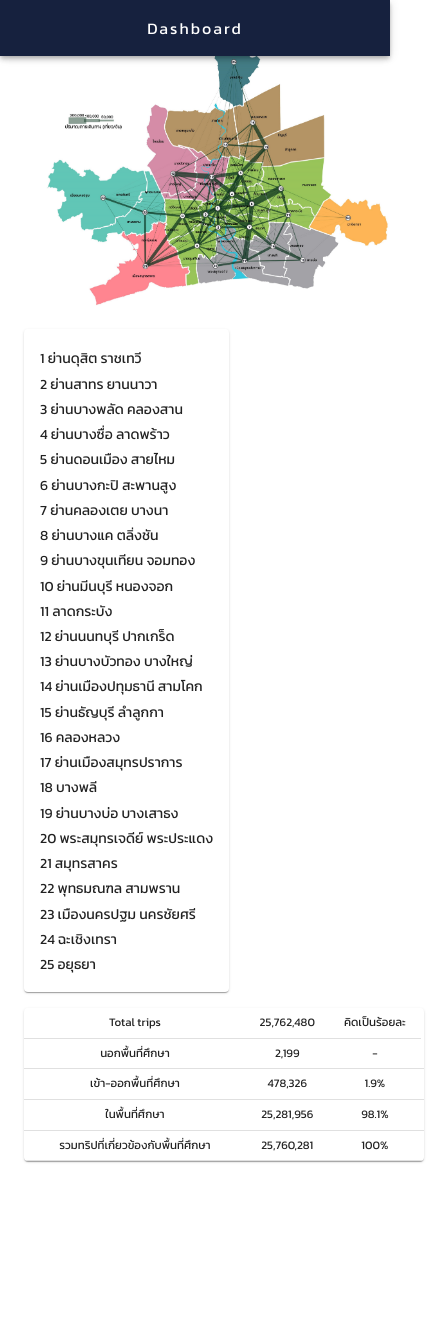
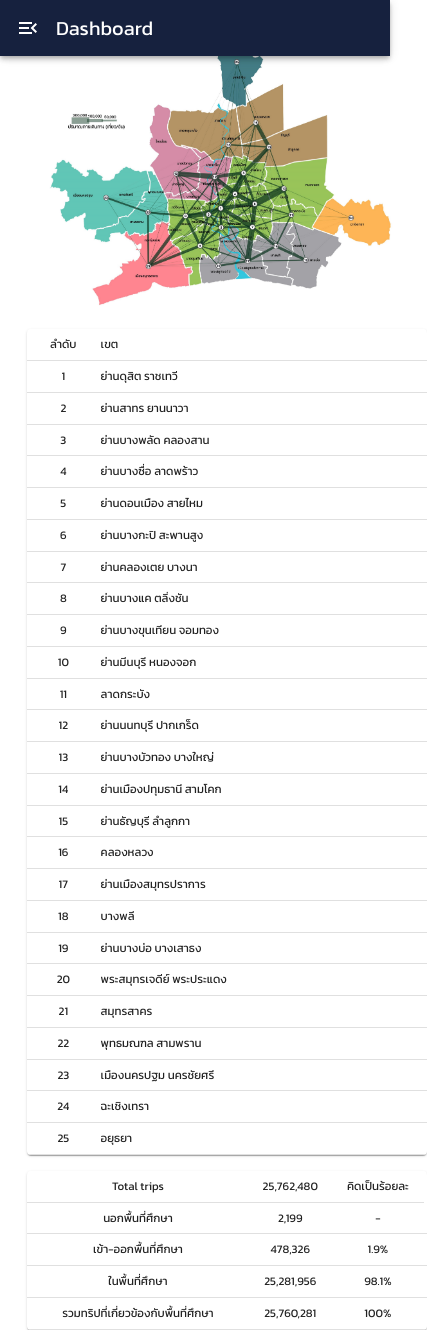
Before and after one commit to hznutx/dashboard-survey, a React (Vite) app: page /tripvolumn in a window 390 px wide. Shown: the whole page, 448 px wide, since content can reach past the window. Before the commit the page ends 1185 px from the top, so only its background shows below. Built offline with nearby package versions, Linux system fonts and the light colour scheme.

Commit message:
:magic: fully function responsive Implement client-side pagination in the data table component

```diff
--- a/src/components/tables/TableTripvolumn.jsx
+++ b/src/components/tables/TableTripvolumn.jsx
@@ -1,38 +1,63 @@
-import { ListItemText, Paper, Typography } from "@mui/material";
+import {
+  Paper,
+  Table,
+  TableBody,
+  TableCell,
+  TableContainer,
+  TableHead,
+  TableRow,
+} from "@mui/material";
 import React from "react";
 
-const TableTripvolumn = () => {
+const data = [
+  { number: 1, area: "ย่านดุสิต ราชเทวี" },
+  { number: 2, area: "ย่านสาทร ยานนาวา" },
+  { number: 3, area: "ย่านบางพลัด คลองสาน" },
+  { number: 4, area: "ย่านบางซื่อ ลาดพร้าว" },
+  { number: 5, area: "ย่านดอนเมือง สายไหม" },
+  { number: 6, area: "ย่านบางกะปิ สะพานสูง" },
+  { number: 7, area: "ย่านคลองเตย บางนา" },
+  { number: 8, area: "ย่านบางแค ตลิ่งชัน" },
+  { number: 9, area: "ย่านบางขุนเทียน จอมทอง" },
+  { number: 10, area: "ย่านมีนบุรี หนองจอก" },
+  { number: 11, area: "ลาดกระบัง" },
+  { number: 12, area: "ย่านนนทบุรี ปากเกร็ด" },
+  { number: 13, area: "ย่านบางบัวทอง บางใหญ่" },
+  { number: 14, area: "ย่านเมืองปทุมธานี สามโคก" },
+  { number: 15, area: "ย่านธัญบุรี ลำลูกกา" },
+  { number: 16, area: "คลองหลวง" },
+  { number: 17, area: "ย่านเมืองสมุทรปราการ" },
+  { number: 18, area: "บางพลี" },
+  { number: 19, area: "ย่านบางบ่อ บางเสาธง" },
+  { number: 20, area: "พระสมุทรเจดีย์ พระประแดง" },
+  { number: 21, area: "สมุทรสาคร" },
+  { number: 22, area: "พุทธมณฑล สามพราน" },
+  { number: 23, area: "เมืองนครปฐม นครชัยศรี" },
+  { number: 24, area: "ฉะเชิงเทรา" },
+  { number: 25, area: "อยุธยา" },
+];
+
+const TableTripVolume = () => {
   return (
-    <Paper sx={{ width: "fit-content", p: 2 }}>
-      <Typography variant="caption">
-        1 ย่านดุสิต ราชเทวี <br />
-        2 ย่านสาทร ยานนาวา <br />
-        3 ย่านบางพลัด คลองสาน <br />
-        4 ย่านบางซื่อ ลาดพร้าว <br />
-        5 ย่านดอนเมือง สายไหม <br />
-        6 ย่านบางกะปิ สะพานสูง <br />
-        7 ย่านคลองเตย บางนา <br />
-        8 ย่านบางแค ตลิ่งชัน <br />
-        9 ย่านบางขุนเทียน จอมทอง <br />
-        10 ย่านมีนบุรี หนองจอก <br />
-        11 ลาดกระบัง <br />
-        12 ย่านนนทบุรี ปากเกร็ด <br />
-        13 ย่านบางบัวทอง บางใหญ่ <br />
-        14 ย่านเมืองปทุมธานี สามโคก <br />
-        15 ย่านธัญบุรี ลำลูกกา <br />
-        16 คลองหลวง <br />
-        17 ย่านเมืองสมุทรปราการ <br />
-        18 บางพลี <br />
-        19 ย่านบางบ่อ บางเสาธง <br />
-        20 พระสมุทรเจดีย์ พระประแดง <br />
-        21 สมุทรสาคร <br />
-        22 พุทธมณฑล สามพราน <br />
-        23 เมืองนครปฐม นครชัยศรี <br />
-        24 ฉะเชิงเทรา <br />
-        25 อยุธยา
-      </Typography>
-    </Paper>
+    <TableContainer component={Paper}>
+      <Table>
+        <TableHead>
+          <TableRow>
+            <TableCell>ลำดับ</TableCell>
+            <TableCell sx={{ textAlign: "left" }}>เขต</TableCell>
+          </TableRow>
+        </TableHead>
+        <TableBody>
+          {data.map((item, index) => (
+            <TableRow key={index}>
+              <TableCell>{item.number}</TableCell>
+              <TableCell sx={{ textAlign: "left" }}>{item.area}</TableCell>
+            </TableRow>
+          ))}
+        </TableBody>
+      </Table>
+    </TableContainer>
   );
 };
 
-export default TableTripvolumn;
+export default TableTripVolume;
--- a/src/layouts/Layout.jsx
+++ b/src/layouts/Layout.jsx
@@ -1,13 +1,22 @@
-import Box from "@mui/material/Box";
-import Drawer from "@mui/material/Drawer";
-import CssBaseline from "@mui/material/CssBaseline";
-import ListItem from "@mui/material/ListItem";
 import "@fontsource/kanit";
-import { Description } from "@mui/icons-material";
-import { AppBar, Divider, ListItemButton, Toolbar, Typography } from "@mui/material";
+import React, { useState } from "react";
 import { Link, Outlet, useLocation } from "react-router-dom";
+import {
+  AppBar,
+  Box,
+  CssBaseline,
+  Divider,
+  Drawer,
+  ListItem,
+  ListItemButton,
+  Toolbar,
+  Typography,
+  useMediaQuery,
+  useTheme,
+} from "@mui/material";
+import { Description, MenuOpen } from "@mui/icons-material";
 
-const drawerWidth = { xs: "10%", md: "20%" };
+const drawerWidth = 260;
 
 const listLeftMenu = [
   {
@@ -50,32 +59,73 @@ const listLeftMenu = [
   { name: "ค่าใช้จ่ายในการเดินทาง", icon: <Description />, path: "" },
 ];
 
-export default function PermanentDrawerLeft(menubar) {
+export default function PermanentDrawerLeft() {
+  const [isDrawerOpen, setIsDrawerOpen] = useState(false);
+  const theme = useTheme();
   const location = useLocation();
+  const isLandscapeTablet = useMediaQuery(
+    "(min-width: 768px) and (max-width: 1024px) and (orientation: landscape)"
+  );
+  const isMobile = useMediaQuery(theme.breakpoints.down("md"));
+
+  const handleMenuIconClick = () => {
+    setIsDrawerOpen(!isDrawerOpen);
+  };
+
+  const handleDrawerClose = () => {
+    setIsDrawerOpen(false);
+  };
+
+  const getVariant = () => {
+    if (!isMobile) {
+      return "permanent";
+    } else {
+      return "temporary";
+    }
+  };
+
+  const getOutletWidth = () => {
+    if (isDrawerOpen && !isMobile) {
+      return `calc(100% - ${drawerWidth}px)`;
+    } else {
+      return "100%";
+    }
+  };
 
   return (
     <Box sx={{ display: "flex" }}>
       <CssBaseline />
-      <AppBar sx={ {display:{xs:"flex",md:"flex",xl:"none"}}}><Toolbar>  <Typography flexGrow={1} textAlign="center" letterSpacing={2}>
-          Dashboard
-        </Typography></Toolbar></AppBar>
+      <AppBar
+        position="fixed"
+        sx={{
+          zIndex: 1,
+          display: { xs: "flex", md: "none" },
+        }}
+      >
+        <Toolbar>
+          <MenuOpen
+            sx={{ marginRight: 2, cursor: "pointer" }}
+            onClick={handleMenuIconClick}
+          />
+          <Typography variant="h6" noWrap component="div">
+            Dashboard
+          </Typography>
+        </Toolbar>
+      </AppBar>
       <Drawer
+        variant={getVariant()}
+        anchor="left"
+        open={!isMobile || isDrawerOpen}
+        onClose={handleDrawerClose}
         sx={{
           width: drawerWidth,
-          overflow: "hidden",
-          flexShrink: 0,display:{xs:"none",md:"none",lg:"flex"},
-          "& .MuiDrawer-paper": {
-            background: "#16213E",
-            color: "white",
-            width: drawerWidth,
-          },
+          flexShrink: 0,
+          ...(isMobile && {
+            isDrawerOpen,
+          }),
         }}
-        variant="permanent"
-        anchor="left"
       >
-        <Typography padding={2} sx={{ display: { xs: "none", md: "flex" } }}>
-          Dashboard
-        </Typography>
+        <Typography padding={2}>Dashboard</Typography>
         <Divider />
         {listLeftMenu.map((thisMenu, index) => (
           <ListItemButton
@@ -89,7 +139,7 @@ export default function PermanentDrawerLeft(menubar) {
               <Typography
                 variant="caption"
                 paddingLeft={1}
-                sx={{ display: { xs: "none", md: "flex" } }}
+                sx={{ display: "flex" }}
               >
                 {thisMenu.name}
               </Typography>
@@ -97,13 +147,16 @@ export default function PermanentDrawerLeft(menubar) {
           </ListItemButton>
         ))}
       </Drawer>
+      <Toolbar />
       <Box
         component="main"
         justifyContent={"center"}
+        alignItems={"center"}
         sx={{
+          display: "flex",
           flexGrow: 1,
           p: 3,
-          width: { sm: `calc(100% - ${drawerWidth}px)` },
+          width: getOutletWidth(),
         }}
       >
         <Outlet />
--- a/src/pages/middlezone.jsx
+++ b/src/pages/middlezone.jsx
@@ -1,10 +1,10 @@
-import { Grid, Stack } from "@mui/material";
+import { Stack } from "@mui/material";
 import TableProvince from "../components/tables/TableProvince";
 import Middlezonepic from "../assets/images/transport-mid.png";
 
 const middlezone = () => {
   return (
-    <Stack height="100vh"justifyContent={'center'} alignItems={'center'}>
+    <Stack height="100vh" justifyContent={"center"} alignItems={"center"}>
       <img src={Middlezonepic} height="60%" />
       <TableProvince />
     </Stack>
--- a/src/pages/population.jsx
+++ b/src/pages/population.jsx
@@ -13,10 +13,10 @@ const population = () => {
       <Grid item xs={12} md={6}>
         <GenderResult />
       </Grid>
-      <Grid item xs={12} md={6} >
+      <Grid item xs={12} md={10} lg={6}>
         <TablePopulation />
       </Grid>
-      <Grid item xs={12} md={6}>
+      <Grid item xs={12} md={10} lg={6}>
         <PopulationBar />
       </Grid>
     </Grid>
--- a/src/pages/residentpage.jsx
+++ b/src/pages/residentpage.jsx
@@ -1,4 +1,4 @@
-import { Grid } from "@mui/material";
+import { Box, Grid, Stack } from "@mui/material";
 import TablePopulation from "../components/tables/TablePopulation";
 import ResidentChart from "../components/ResidentChart";
 
@@ -7,11 +7,11 @@ import DoughnutCareer from "../components/DoughnutCareer";
 
 const residentpage = () => {
   return (
-    <Grid container spacing={3} rowGap={10}>
+    <Grid container spacing={3} rowGap={10} justifyContent={"center"}>
       <Grid item xs={12} md={8}>
         <TablePopulation />
       </Grid>
-      <Grid item xs={6} md={3} justifyItems={"center"}>
+      <Grid item xs={6} md={3}>
         <ResidentChart />
       </Grid>
       <Grid item xs>
--- a/src/pages/tripvolumn.jsx
+++ b/src/pages/tripvolumn.jsx
@@ -5,17 +5,19 @@ import TripvolumnPic from "../assets/images/clutertrip.jpg";
 
 const tripvolumn = () => {
   return (
-    <Grid container display="flex" spacing={2}>
-      <Grid item xs={12} md={8}>
+    <Stack height="100vh">
+      <Grid container spacing={2}>
+        <Grid item xs={12} md={9}>
           <img src={TripvolumnPic} width="100%" />
         </Grid>
-      <Grid item xs>
+        <Grid item xs={12} lg={3}>
           <TabelTripvolumn />
         </Grid>
         <Grid item xs={12}>
           <TabelTripresult />
         </Grid>
       </Grid>
+    </Stack>
   );
 };
 
--- a/src/theme.jsx
+++ b/src/theme.jsx
@@ -1,11 +1,9 @@
 import "@fontsource/kanit";
 import { createTheme } from "@mui/material";
-import { rootShouldForwardProp } from "@mui/material/styles/styled";
 
 const theme = createTheme({
   palette: {
     background: "#fff",
-
   },
 
   typography: {
@@ -24,15 +22,29 @@ const theme = createTheme({
   },
 
   components: {
-    MuiAppBar:{styleOverrides:{root:{
-      backgroundColor:"#16213E",}
-     }},
+    MuiAppBar: {
+      styleOverrides: {
+        root: {
+          backgroundColor: "#16213E",
+        },
+      },
+    },
+    MuiDrawer: {
+      styleOverrides: {
+        paper: {
+          flexShrink: 0,
+          backgroundColor: "#16213E",
+          color: "white",
+        },
+      },
+    },
+
     MuiTableCell: {
       styleOverrides: {
         root: {
+          fontSize: "11.5px",
           padding: 1,
-          fontSize: "11.5px",
-          lineHeight: 2.4,
+          lineHeight: 2.5,
           textAlign: "center",
         },
       },
```
Also changed, not shown: src/pages/occupation.jsx (+4 -4 lines). Lines whose indentation alone changed are shown as unchanged.
